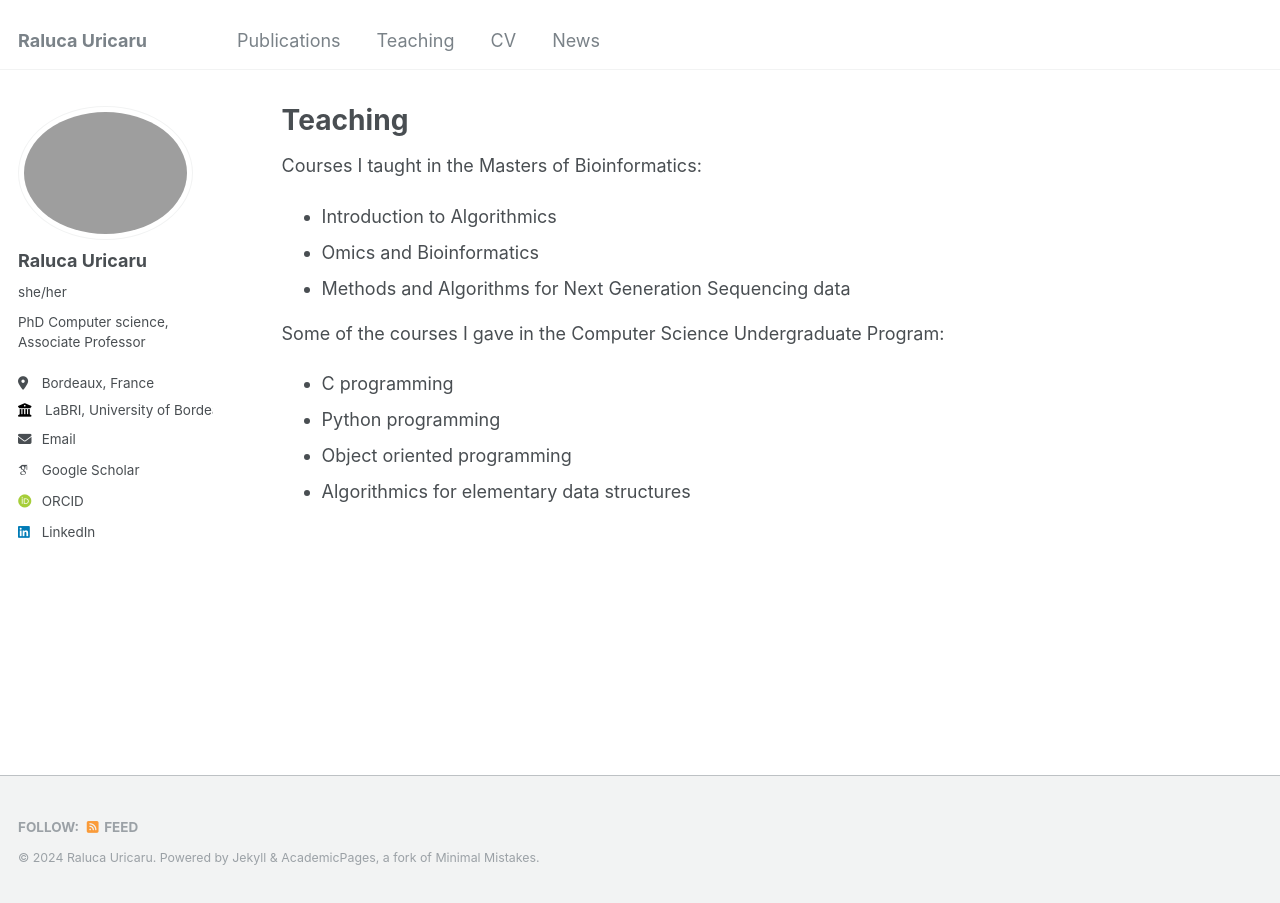
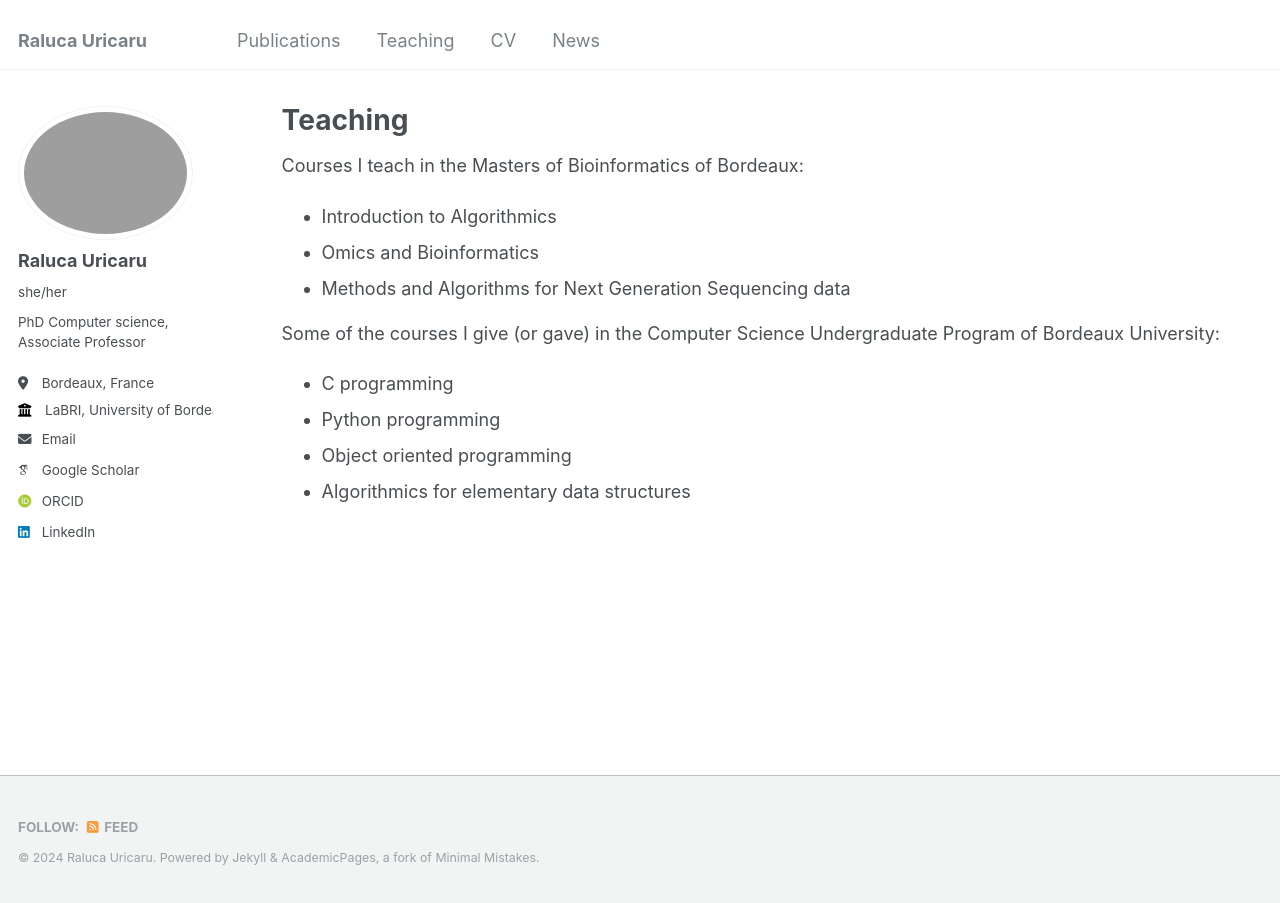
Before and after one commit to ruricaru/ruricaru.github.io, a Jekyll site: the page built from _pages/teaching.md, in a window 1280 px wide. Built offline with Jekyll 4.4.1, drawn with Linux system fonts in a browser that asks for light colours; some web fonts are replaced.

Commit message:
Update teaching.md

```diff
--- a/_pages/teaching.md
+++ b/_pages/teaching.md
@@ -5,13 +5,13 @@ permalink: /teaching/
 author_profile: true
 ---
 
-Courses I taught in the Masters of Bioinformatics:
+Courses I teach in the Masters of Bioinformatics of Bordeaux:
 
 * Introduction to Algorithmics
 * Omics and Bioinformatics
 * Methods and Algorithms for Next Generation Sequencing data
 
-Some of the courses I gave in the Computer Science Undergraduate Program:
+Some of the courses I give (or gave) in the Computer Science Undergraduate Program of Bordeaux University:
 
 * C programming
 * Python programming
```
